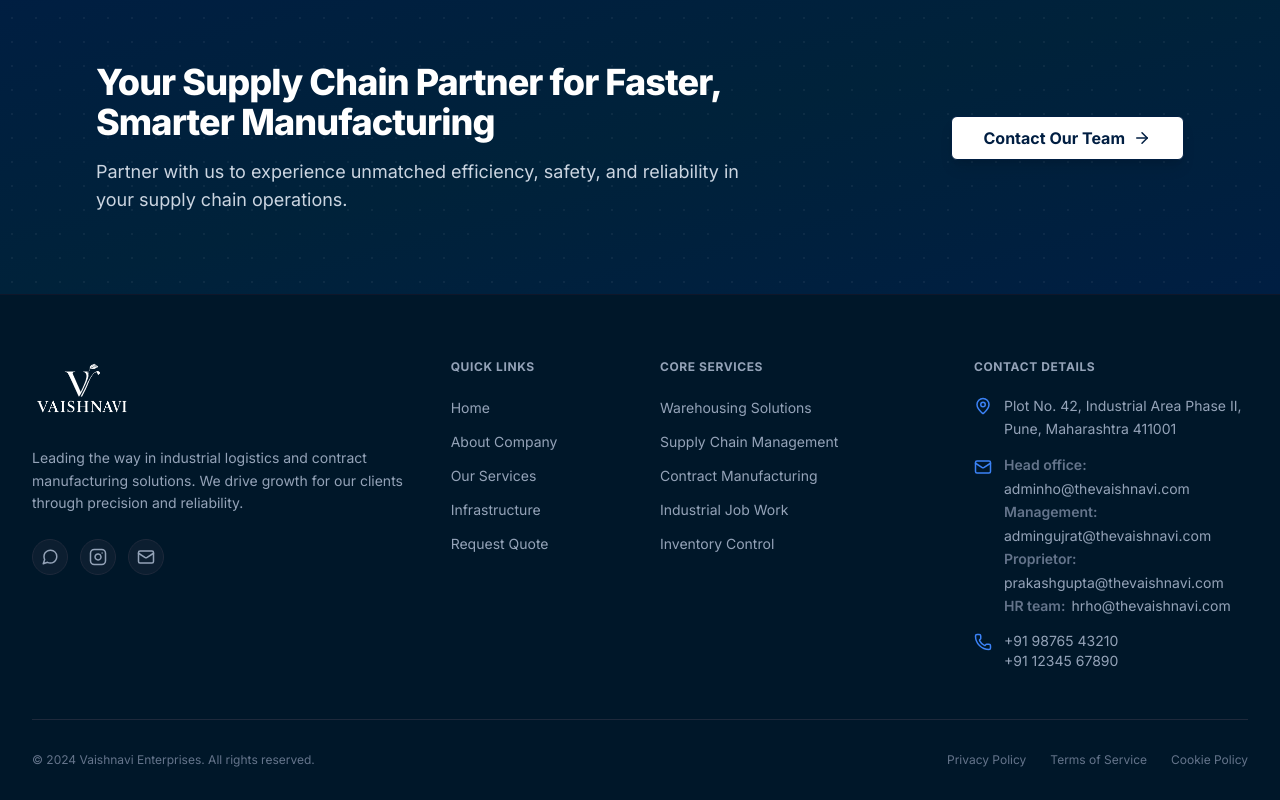
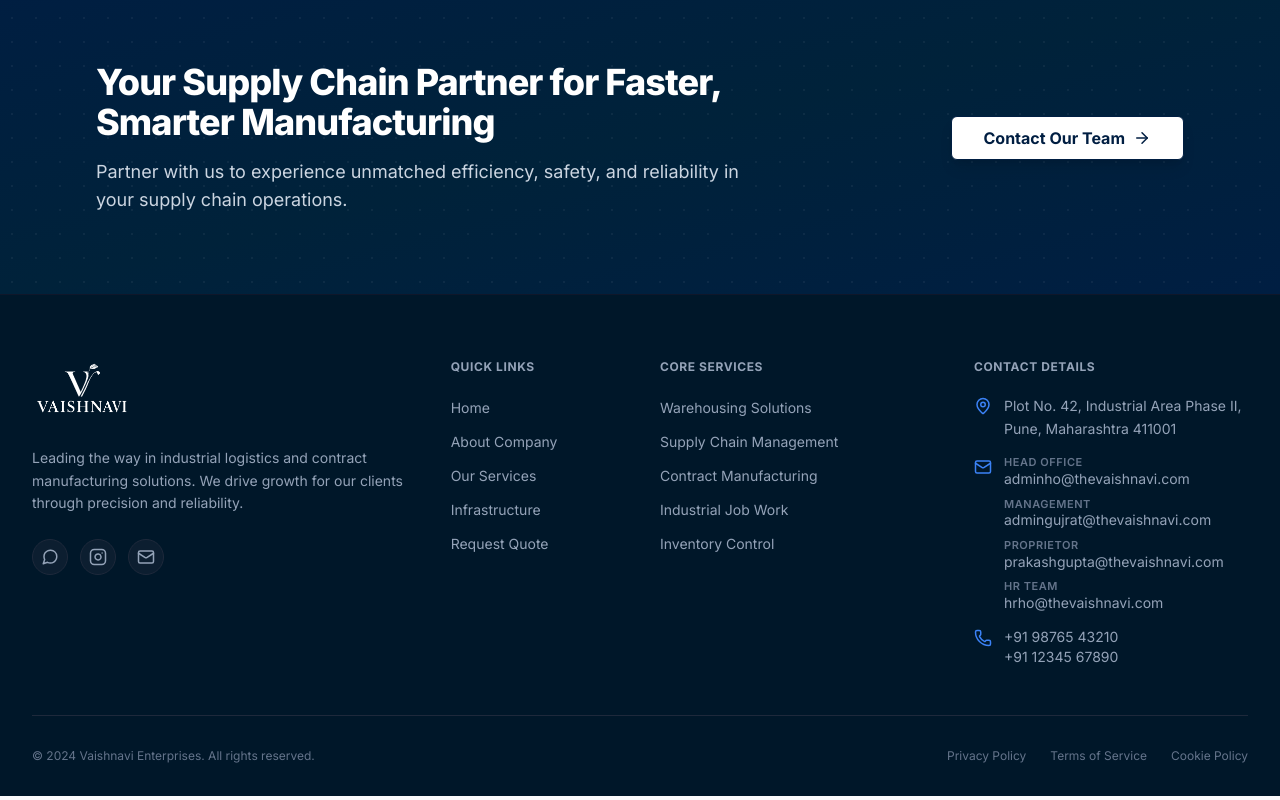
Before and after one commit to venterprises101/VaishnaviEnterprises, a React (Vite) app: page / in a window 1280 px wide. Shown: the part 5373-6173 px from the top of the page. Built offline with nearby package versions, Linux system fonts and the light colour scheme.

Commit message:
fix footer isseu

```diff
--- a/src/components/Footer.jsx
+++ b/src/components/Footer.jsx
@@ -133,10 +133,10 @@
               {/* Emails */}
               <li className="flex items-start gap-3">
                 <Mail size={18} className="text-accent shrink-0 mt-0.5" />
-                <div className="flex flex-col gap-1.5 text-sm text-slate-400">
+                <div className="flex flex-col gap-2.5 text-sm text-slate-400">
                   {contactDetails.emails.map((item, idx) => (
-                    <div key={idx} className="flex flex-wrap gap-1.5 leading-tight">
-                      <span className="text-slate-500 font-semibold">{item.label}:</span>
+                    <div key={idx} className="flex flex-col leading-tight">
+                      <span className="text-slate-500 font-semibold text-[11px] tracking-wider uppercase">{item.label}</span>
                       <a href={`mailto:${item.value}`} className="hover:text-white transition-colors">
                         {item.value}
                       </a>
```
